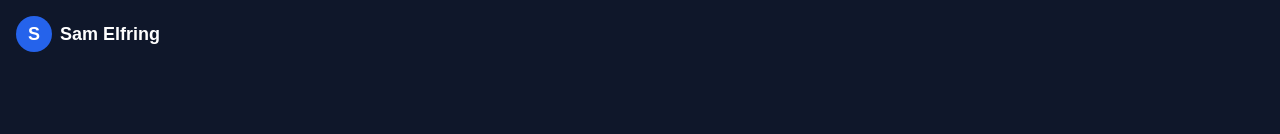
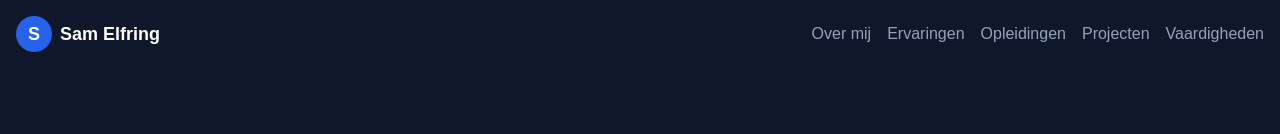
Before and after one commit to SamElfring/samelfring.dev, a Vue app: page / in a window 1280 px wide. Shown: the top 134 px of the page. Built offline with nearby package versions, Linux system fonts and the light colour scheme.

Commit message:
Added header navigation links

```diff
--- a/src/components/Header.vue
+++ b/src/components/Header.vue
@@ -1,6 +1,31 @@
 <template>
-    <nav class="flex items-center">
-        <div class="bg-blue-600 px-3 py-1 mr-2 rounded-full font-black text-lg">S</div>
-        <h2 class="text-lg font-bold">Sam Elfring</h2>
+    <nav class="flex justify-between items-center">
+        <div class="flex items-center">
+            <div class="bg-blue-600 px-3 py-1 mr-2 rounded-full font-black text-lg">S</div>
+            <h2 class="text-lg font-bold">Sam Elfring</h2>
+        </div>
+
+        <ul class="hidden md:flex gap-4">
+            <li
+                v-for="link in navLinks"
+            >
+                <a
+                    :href="link.link"
+                    class="text-slate-400 hover:underline hover:text-white"
+                >
+                    {{ link.name }}
+                </a>
+            </li>
+        </ul>
     </nav>
 </template>
+
+<script setup>
+const navLinks = [
+    { name: "Over mij", link: "#about-me" },
+    { name: "Ervaringen", link: "#experiences" },
+    { name: "Opleidingen", link: "#study" },
+    { name: "Projecten", link: "#projects" },
+    { name: "Vaardigheden", link: "#skills" }
+];
+</script>
```
